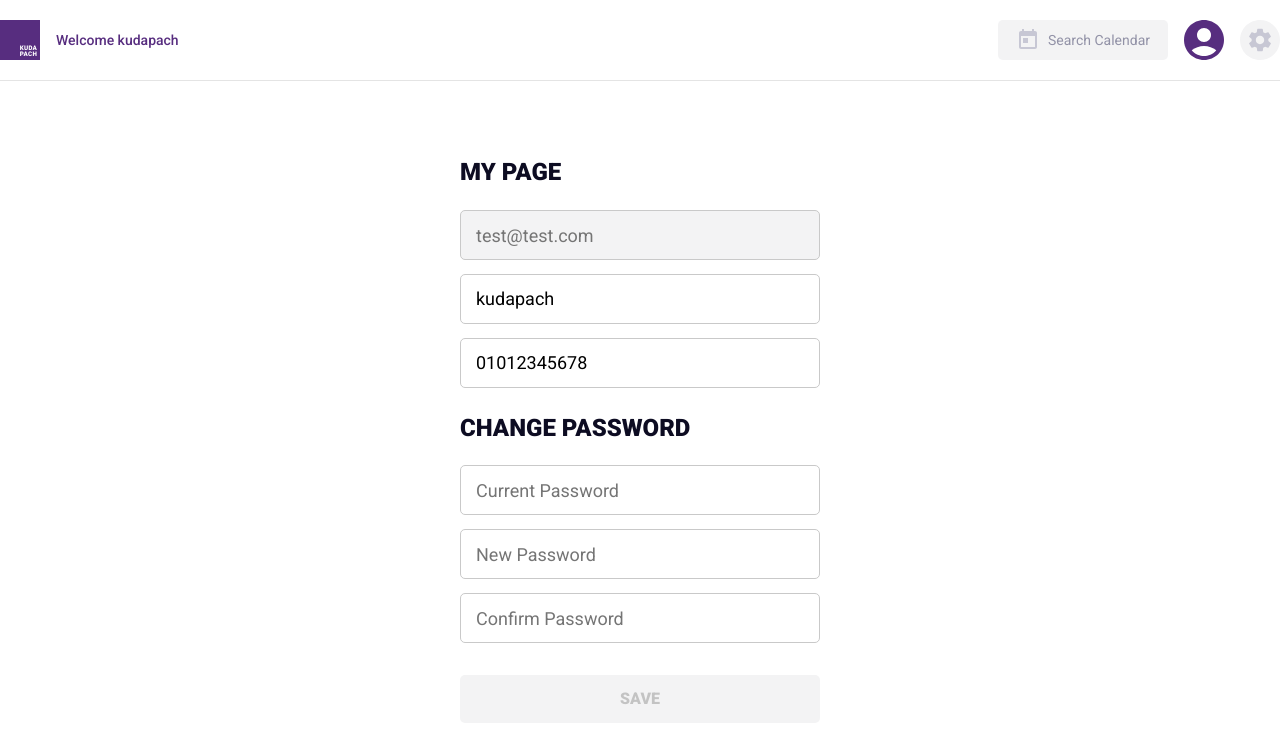
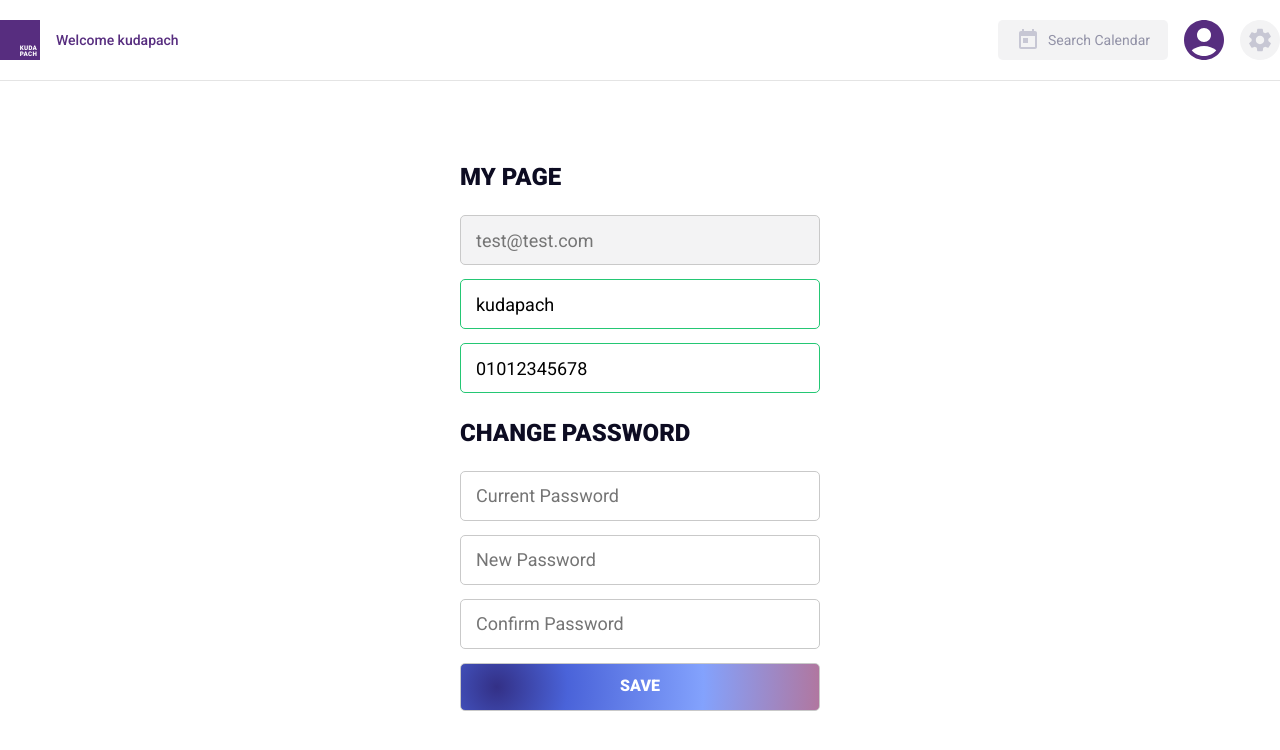
Before and after one commit to codestates/KUDAPACH_TODOLIST-client, a React (Create React App) app: page /mypage in a window 1280 px wide. Shown: the top 750 px of the page. Built offline with nearby package versions, Linux system fonts and the light colour scheme.

Commit message:
[task25] Update mypage.js validation check

```diff
--- a/src/css/Mypage.css
+++ b/src/css/Mypage.css
@@ -52,7 +52,7 @@
   font-size: 18px;
 }
 
-.changePasswordWrapper > button {
+.notConfirm {
   margin: 25px 0 0 0;
   font-size: 16px;
   font-weight: 900;
@@ -61,11 +61,21 @@
   background-color: #f3f3f4;
 }
 
-/*.infoConfirm {*/
-/*  margin: 25px 0 0 0;*/
-/*  font-size: 16px;*/
-/*  font-weight: 900;*/
-/*  border: none;*/
-/*  color: #ffffff;*/
-/*  background-image: radial-gradient(circle at 10% 50%, #333086, #4a63d9 22%, #83a2fd 64%, #c2667b 114%);*/
-/*}*/
+.userInfoWrapper .allGood,
+.changePasswordWrapper .allGood {
+  border: 1px #24C774 solid;
+}
+
+.userInfoWrapper .tryAgain,
+.changePasswordWrapper .tryAgain {
+  border: 1px #FF5656 solid;
+}
+
+.infoConfirm {
+  margin: 25px 0 0 0;
+  font-size: 16px;
+  font-weight: 900;
+  border: none;
+  color: #ffffff;
+  background-image: radial-gradient(circle at 10% 50%, #333086, #4a63d9 22%, #83a2fd 64%, #c2667b 114%);
+}
--- a/src/pages/Mypage.js
+++ b/src/pages/Mypage.js
@@ -1,24 +1,97 @@
+// /*eslint-disable*/
+
 import React from 'react';
 import SingleUserNav from './SingleUserNav';
 import '../css/Mypage.css';
+import { phoneNumValidation } from '../pages/ValidationFun';
+import swal from 'sweetalert';
 
 class Mypage extends React.Component {
   constructor(props) {
     super(props);
+
     this.state = {
-      useremail: 'test@test.com',
+      email: 'test@test.com',
       username: 'kudapach',
-      usermobile: '01012345678',
-      // 추후 RDS에서 가져온 DATA로 state설정
+      mobile: '01012345678',
+      prevPassword: '11111111',
+      currentPassword: '',
+      password: '',
+      passwordConfirm: '',
+      // 추후 RDS에서 가져온 DATA로 설정
     };
+    this.handleChangeInput = this.handleChangeInput.bind(this);
+    this.handleSaveButton = this.handleSaveButton.bind(this);
+    this.checkChangedInfo = this.checkChangedInfo.bind(this);
   }
 
-  // handleSaveButton() {
-  //
-  // }
+  handleChangeInput = (key) => (e) => {
+    this.setState({ [key]: e.target.value });
+  };
+
+  checkChangedInfo() {
+    const {
+      username,
+      mobile,
+      prevPassword,
+      currentPassword,
+      password,
+      passwordConfirm,
+    } = this.state;
+    // 비밀번호를 변경한 경우 true
+    if (
+      username &&
+      mobile &&
+      password &&
+      currentPassword === prevPassword &&
+      password === passwordConfirm
+    ) {
+      return true;
+    }
+    // username, mobile만 변경한 경우 true
+    if (
+      username &&
+      mobile &&
+      !currentPassword &&
+      !password &&
+      !passwordConfirm
+    ) {
+      return true;
+    } else {
+      return false;
+    }
+  }
+
+  handleSaveButton() {
+    if (this.checkChangedInfo() === false) {
+      swal({
+        title: 'Some Information is wrong',
+        text: 'Please check your Information',
+        icon: 'warning',
+        button: 'confirm',
+      });
+    }
+    if (this.checkChangedInfo() === true) {
+      // console.log(this.state);
+      swal({
+        title: 'Cool!',
+        text: 'Information is changed',
+        icon: 'success',
+        button: 'confirm',
+      });
+    }
+  }
 
   render() {
-    const { useremail, username, usermobile } = this.state;
+    const {
+      email,
+      username,
+      mobile,
+      prevPassword,
+      currentPassword,
+      password,
+      passwordConfirm,
+    } = this.state;
 
     return (
       <div>
@@ -27,16 +100,80 @@ class Mypage extends React.Component {
           <div className="mypageMainWrapper">
             <div className="userInfoWrapper">
               <div className="mypageText">MY PAGE</div>
-              <div className="useremailText">{useremail}</div>
-              <input type="text" value={username} />
-              <input type="text" value={usermobile} />
+              <div className="useremailText">{email}</div>
+              <input
+                type="text"
+                className={
+                  username.length === 0
+                    ? ''
+                    : !username
+                    ? 'tryAgain'
+                    : 'allGood'
+                }
+                value={username}
+                onChange={this.handleChangeInput('username')}
+              />
+              <input
+                type="text"
+                className={
+                  mobile.length === 0
+                    ? ''
+                    : !phoneNumValidation(mobile)
+                    ? 'tryAgain'
+                    : 'allGood'
+                }
+                value={mobile}
+                onChange={this.handleChangeInput('mobile')}
+              />
             </div>
             <div className="changePasswordWrapper">
               <div className="mypageText">CHANGE PASSWORD</div>
-              <input type="password" placeholder="Current Password" />
-              <input type="password" placeholder="New Password" />
-              <input type="password" placeholder="Confirm Password" />
-              <button className="infoConfirm">SAVE</button>
+              <input
+                type="password"
+                className={
+                  currentPassword.length === 0
+                    ? ''
+                    : prevPassword !== currentPassword
+                    ? 'tryAgain'
+                    : 'allGood'
+                }
+                placeholder="Current Password"
+                onChange={this.handleChangeInput('currentPassword')}
+              />
+              <input
+                type="password"
+                className={
+                  password.length === 0
+                    ? ''
+                    : password.length < 8
+                    ? 'tryAgain'
+                    : 'allGood'
+                }
+                placeholder="New Password"
+                onChange={this.handleChangeInput('password')}
+              />
+              <input
+                type="password"
+                className={
+                  passwordConfirm.length === 0
+                    ? ''
+                    : password !== passwordConfirm
+                    ? 'tryAgain'
+                    : 'allGood'
+                }
+                placeholder="Confirm Password"
+                onChange={this.handleChangeInput('passwordConfirm')}
+              />
+              <button
+                className={
+                  this.checkChangedInfo() === true
+                    ? 'infoConfirm'
+                    : 'notConfirm'
+                }
+                onClick={this.handleSaveButton}
+              >
+                SAVE
+              </button>
             </div>
           </div>
         </div>
```
